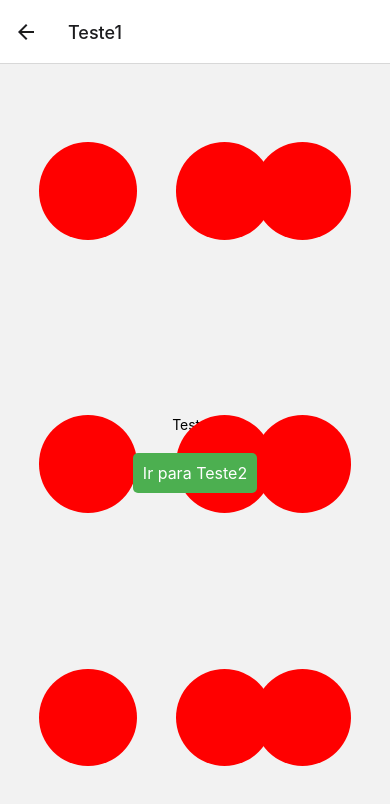
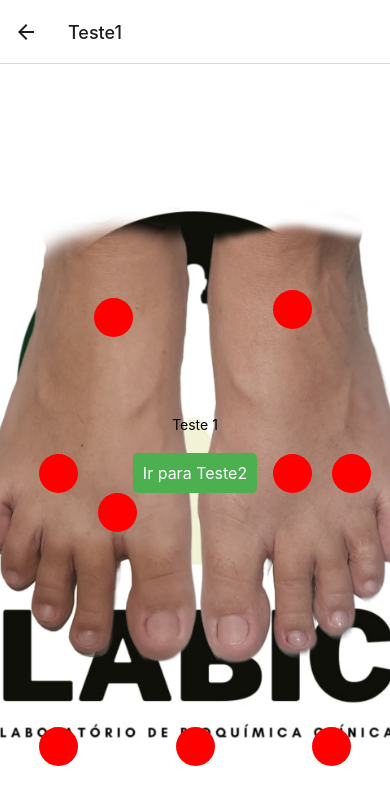
Before and after one commit to Carlos-Henrique-Ciencias/Teste-Diabete-PE, a React Native app: screen /Teste1 in a window 390 px wide. Shown: the top 804 px of the page. Built offline with nearby package versions, Linux system fonts and the light colour scheme.

Commit message:
inserção de imagens

```diff
--- a/App.js
+++ b/App.js
@@ -7,6 +7,9 @@ import Cadastro from './paginas/inicio';
 import Teste1 from './paginas/teste1';
 import Teste2 from './paginas/teste2';
 import Teste3 from './paginas/teste3';
+import Teste4 from './paginas/teste4';
+import Teste5 from './paginas/teste5';
+import Teste6 from './paginas/teste6';
 import Final from './paginas/final';
 
 const Stack = createNativeStackNavigator();
@@ -20,6 +23,9 @@ export default function App() {
         <Stack.Screen name="Teste1" component={Teste1} />
         <Stack.Screen name="Teste2" component={Teste2} />
         <Stack.Screen name="Teste3" component={Teste3} />
+        <Stack.Screen name="Teste4" component={Teste4} />
+        <Stack.Screen name="Teste5" component={Teste5} />
+        <Stack.Screen name="Teste6" component={Teste6} />
         <Stack.Screen name="Final" component={Final} />
       </Stack.Navigator>
     </NavigationContainer>
--- a/paginas/inicio.js
+++ b/paginas/inicio.js
@@ -1,18 +1,72 @@
-import React from 'react';
-import { View, Text, Button } from 'react-native';
+import React, { useState } from 'react';
+import { View, Text, TextInput, Button, StyleSheet, ImageBackground } from 'react-native';
+import peFundo from '../imagensDoCarlao/imagemPe1.png'; // Ajuste o caminho conforme a localização de seu arquivo
 
 const Cadastro = ({ navigation }) => {
+    const [nome, setNome] = useState('');
+    const [idade, setIdade] = useState('');
+    const [cpf, setCpf] = useState(''); // Adicionando o CPF
+
+    const handleCadastro = () => {
+        const dadosPaciente = [nome, idade, cpf]; // Salvando os valores em uma lista
+        navigation.navigate('Teste1', { paciente: dadosPaciente });
+    }
+
 
     return (
-        <View style={{ flex: 1, alignItems: 'center', justifyContent: 'center' }}>
+        <ImageBackground source={peFundo} style={styles.container}>
             <Text>Cadastro do Paciente</Text>
-            {/* Aqui, você pode adicionar campos de formulário para o cadastro do paciente. */}
+
+            <TextInput
+                style={styles.input}
+                placeholder="Nome do Paciente"
+                value={nome}
+                onChangeText={setNome}
+            />
+
+            <TextInput
+                style={styles.input}
+                placeholder="Idade do Paciente"
+                value={idade}
+                onChangeText={setIdade}
+                keyboardType="number-pad"
+            />
+
+            <TextInput //Campo para inserir o CPF
+                style={styles.input}
+                placeholder="CPF do Paciente"
+                value={cpf}
+                onChangeText={setCpf}
+                keyboardType="number-pad"
+                maxLength={11} // CPF possui 11 dígitos
+            />
+
             <Button
                 title="Prosseguir para Teste 1"
-                onPress={() => navigation.navigate('Teste1')}
+                onPress={handleCadastro}
             />
-        </View>
+         </ImageBackground>
     );
 };
 
+const styles = StyleSheet.create({
+    container: {
+        flex: 1,
+        alignItems: 'center',
+        justifyContent: 'center',
+        padding: 20,
+        width: '100%',
+        height: '100%',
+    },
+    input: {
+        width: '100%',
+        height: 40,
+        borderColor: 'gray',
+        borderWidth: 1,
+        margin: 10,
+        paddingLeft: 10
+    },
+
+});
+
 export default Cadastro;
--- a/paginas/teste1.js
+++ b/paginas/teste1.js
@@ -1,5 +1,6 @@
 import React, { useState } from 'react';
-import { View, Text, StyleSheet, TouchableOpacity, Dimensions } from 'react-native';
+import { View, Text, StyleSheet, TouchableOpacity, Dimensions, ImageBackground } from 'react-native';
+import peFundo from '../imagensDoCarlao/imagemPe1.png'; // Ajuste o caminho conforme a localização de seu arquivo
 
 const Teste1 = ({ navigation }) => {
     const [listaBotoesTeste1, setListaBotoesTeste1] = useState([false, false, false, false, false, false, false, false, false]);
@@ -15,7 +16,7 @@ const Teste1 = ({ navigation }) => {
     }
 
     return (
-        <View style={styles.container}>
+        <ImageBackground source={peFundo} style={styles.container}>
             <Text>Teste 1</Text>
 
             {/* Botões */}
@@ -32,11 +33,11 @@ const Teste1 = ({ navigation }) => {
             <TouchableOpacity style={styles.navigateButton} onPress={navigateToTeste2}>
                 <Text style={styles.navigateButtonText}>Ir para Teste2</Text>
             </TouchableOpacity>
-        </View>
+            </ImageBackground>
     );
 };
 
-const buttonSize = Dimensions.get('window').width * 0.25;
+const buttonSize = Dimensions.get('window').width * 0.10;
 
 const roundButtonBase = {
     width: buttonSize,
@@ -50,37 +51,39 @@ const styles = StyleSheet.create({
     container: {
         flex: 1,
         alignItems: 'center',
-        justifyContent: 'center'
+        justifyContent: 'center',
+        width: '100%',
+        height: '100%',
     },
     roundButton1: {
         ...roundButtonBase,
-        top: '10%',
-        left: '10%'
+        top: '30%',
+        left: '24%'
     },
     roundButton2: {
         ...roundButtonBase,
-        top: '10%',
-        left: '45%'  // Centrado horizontalmente
+        top: '50%',
+        left: '85%'  // Centrado horizontalmente
     },
     roundButton3: {
         ...roundButtonBase,
-        top: '10%',
-        right: '10%'  // 10% da direita
+        top: '50%',
+        right: '20%'  // 10% da direita
     },
     roundButton4: {
         ...roundButtonBase,
-        top: '45%',  // Centrado verticalmente
+        top: '50%',  // Centrado verticalmente
         left: '10%'
     },
     roundButton5: {
         ...roundButtonBase,
-        top: '45%',
-        left: '45%'
+        top: '55%',
+        left: '25%'
     },
     roundButton6: {
         ...roundButtonBase,
-        top: '45%',
-        right: '10%'
+        top: '29%',
+        right: '20%'
     },
     roundButton7: {
         ...roundButtonBase,
--- a/paginas/teste3.js
+++ b/paginas/teste3.js
@@ -11,7 +11,7 @@ const Teste3 = ({ navigation, route }) => {
     };
 
     const navigateToFinal = () => {
-        navigation.navigate('Final', {
+        navigation.navigate('Teste4', {
             listaBotoesTeste1: route.params.listaBotoesTeste1,
             listaBotoesTeste2: route.params.listaBotoesTeste2,
             listaBotoesTeste3
--- /dev/null
+++ b/paginas/teste4.js
@@ -0,0 +1,37 @@
+import React, { useState } from 'react';
+import { View, Text, StyleSheet, TouchableOpacity, Dimensions } from 'react-native';
+
+const Teste4 = ({ navigation, route }) => {
+    const [listaBotoesTeste4, setListaBotoesTeste4] = useState([false, false, false, false, false, false, false, false, false]);
+
+    const handleButtonPress = (index) => {
+        let newLista = [...listaBotoesTeste4];
+        newLista[index] = true;
+        setListaBotoesTeste4(newLista);
+    };
+
+    const navigateToTeste5 = () => {
+        navigation.navigate('Teste5', {
+            listaBotoesTeste1: route.params.listaBotoesTeste1,
+            listaBotoesTeste2: route.params.listaBotoesTeste2,
+            listaBotoesTeste3: route.params.listaBotoesTeste3,
+            listaBotoesTeste4
+        });
+    }
+
+    return (
+        <View style={styles.container}>
+            <Text>Teste 4</Text>
+
+            {/* ... Código para renderizar os botões do Teste4 ... */}
+
+            <TouchableOpacity style={styles.navigateButton} onPress={navigateToTeste5}>
+                <Text style={styles.navigateButtonText}>Ir para o Teste 5</Text>
+            </TouchableOpacity>
+        </View>
+    );
+};
+
+// ... Estilos (podem ser iguais aos do Teste3) ...
+
+export default Teste4;
--- /dev/null
+++ b/paginas/teste5.js
@@ -0,0 +1,37 @@
+import React, { useState } from 'react';
+import { View, Text, StyleSheet, TouchableOpacity, Dimensions } from 'react-native';
+
+const Teste4 = ({ navigation, route }) => {
+    const [listaBotoesTeste4, setListaBotoesTeste4] = useState([false, false, false, false, false, false, false, false, false]);
+
+    const handleButtonPress = (index) => {
+        let newLista = [...listaBotoesTeste4];
+        newLista[index] = true;
+        setListaBotoesTeste4(newLista);
+    };
+
+    const navigateToTeste5 = () => {
+        navigation.navigate('Teste5', {
+            listaBotoesTeste1: route.params.listaBotoesTeste1,
+            listaBotoesTeste2: route.params.listaBotoesTeste2,
+            listaBotoesTeste3: route.params.listaBotoesTeste3,
+            listaBotoesTeste4
+        });
+    }
+
+    return (
+        <View style={styles.container}>
+            <Text>Teste 4</Text>
+
+            {/* ... Código para renderizar os botões do Teste4 ... */}
+
+            <TouchableOpacity style={styles.navigateButton} onPress={navigateToTeste5}>
+                <Text style={styles.navigateButtonText}>Ir para o Teste 5</Text>
+            </TouchableOpacity>
+        </View>
+    );
+};
+
+// ... Estilos (podem ser iguais aos do Teste3) ...
+
+export default Teste4;
--- /dev/null
+++ b/paginas/teste6.js
@@ -0,0 +1,37 @@
+import React, { useState } from 'react';
+import { View, Text, StyleSheet, TouchableOpacity, Dimensions } from 'react-native';
+
+const Teste4 = ({ navigation, route }) => {
+    const [listaBotoesTeste4, setListaBotoesTeste4] = useState([false, false, false, false, false, false, false, false, false]);
+
+    const handleButtonPress = (index) => {
+        let newLista = [...listaBotoesTeste4];
+        newLista[index] = true;
+        setListaBotoesTeste4(newLista);
+    };
+
+    const navigateToTeste5 = () => {
+        navigation.navigate('Teste5', {
+            listaBotoesTeste1: route.params.listaBotoesTeste1,
+            listaBotoesTeste2: route.params.listaBotoesTeste2,
+            listaBotoesTeste3: route.params.listaBotoesTeste3,
+            listaBotoesTeste4
+        });
+    }
+
+    return (
+        <View style={styles.container}>
+            <Text>Teste 4</Text>
+
+            {/* ... Código para renderizar os botões do Teste4 ... */}
+
+            <TouchableOpacity style={styles.navigateButton} onPress={navigateToTeste5}>
+                <Text style={styles.navigateButtonText}>Ir para o Teste 5</Text>
+            </TouchableOpacity>
+        </View>
+    );
+};
+
+// ... Estilos (podem ser iguais aos do Teste3) ...
+
+export default Teste4;
```
Also changed, not shown: imagensDoCarlao/imagemPe1.png (added), imagensDoCarlao/imagemPe2.png (added).
